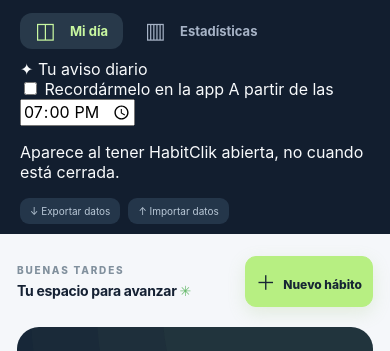
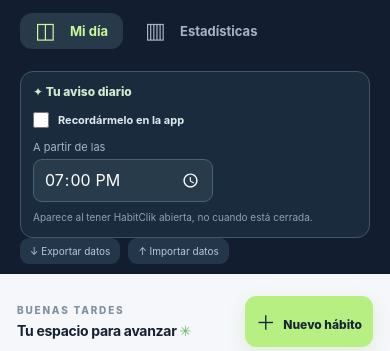
Before and after one commit to Krezj97/HabitClik, a plain HTML site: page index.html in a window 390 px wide. Shown: the part 51-402 px from the top of the page. Drawn offline with Linux system fonts and the light colour scheme.

Commit message:
style: add compact reminder settings on desktop and mobile

```diff
--- a/styles.css
+++ b/styles.css
@@ -207,3 +207,17 @@
 .field-hint { margin: 8px 0 0; color: #7d8a95; font-size: 11px; line-height: 1.5; }
 @media (max-width: 960px) { .weekly-goals-list { grid-template-columns: 1fr; } }
 @media (max-width: 470px) { .weekly-goal-card { padding: 14px; } }
+
+/* Opt-in foreground reminders */
+.reminder-box { border: 1px solid #435566; background: #1a2b3d; padding: 14px 15px; margin-top: 14px; border-radius: 13px; }
+.reminder-title { color: #d2ecce; font-size: 12px; font-weight: 800; margin-bottom: 13px; }
+.reminder-switch { display: flex; gap: 9px; align-items: center; font-size: 11px; color: #dfebef; font-weight: 650; cursor: pointer; }
+.reminder-switch input { width: 16px; height: 16px; accent-color: #b7ef82; margin: 0; }
+.reminder-time-label { display: block; margin: 12px 0 5px; color: #a5b7c7; font-size: 11px; }
+.reminder-box input[type="time"] { width: 100%; color: white; background: #283b4b; border: 1px solid #4a6273; border-radius: 9px; padding: 9px 10px; color-scheme: dark; }
+.reminder-help { color: #90a1b4; font-size: 10px; line-height: 1.5; margin: 8px 0 0; }
+@media (max-width: 760px) {
+  .reminder-box { margin: 12px 0 0; padding: 12px; }
+  .reminder-box input[type="time"] { max-width: 180px; }
+  .reminder-help { max-width: 350px; }
+}
```
